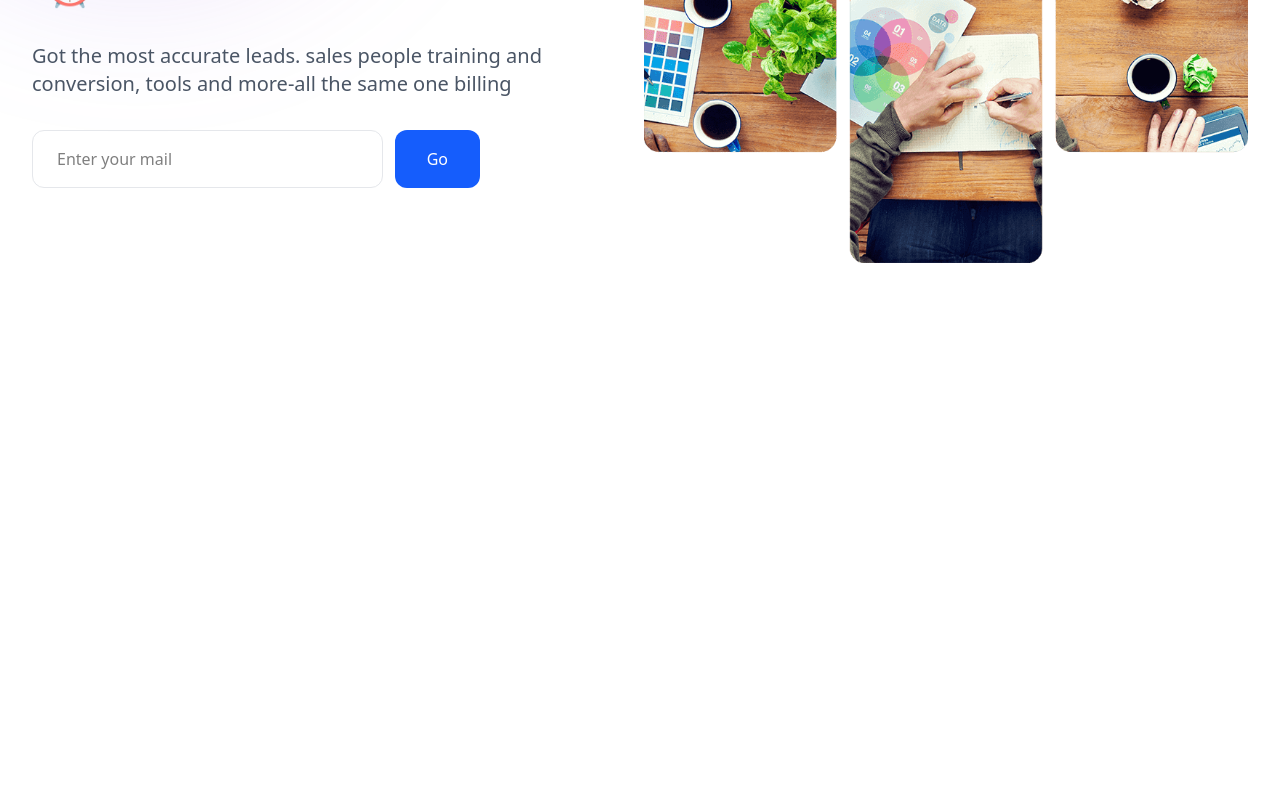
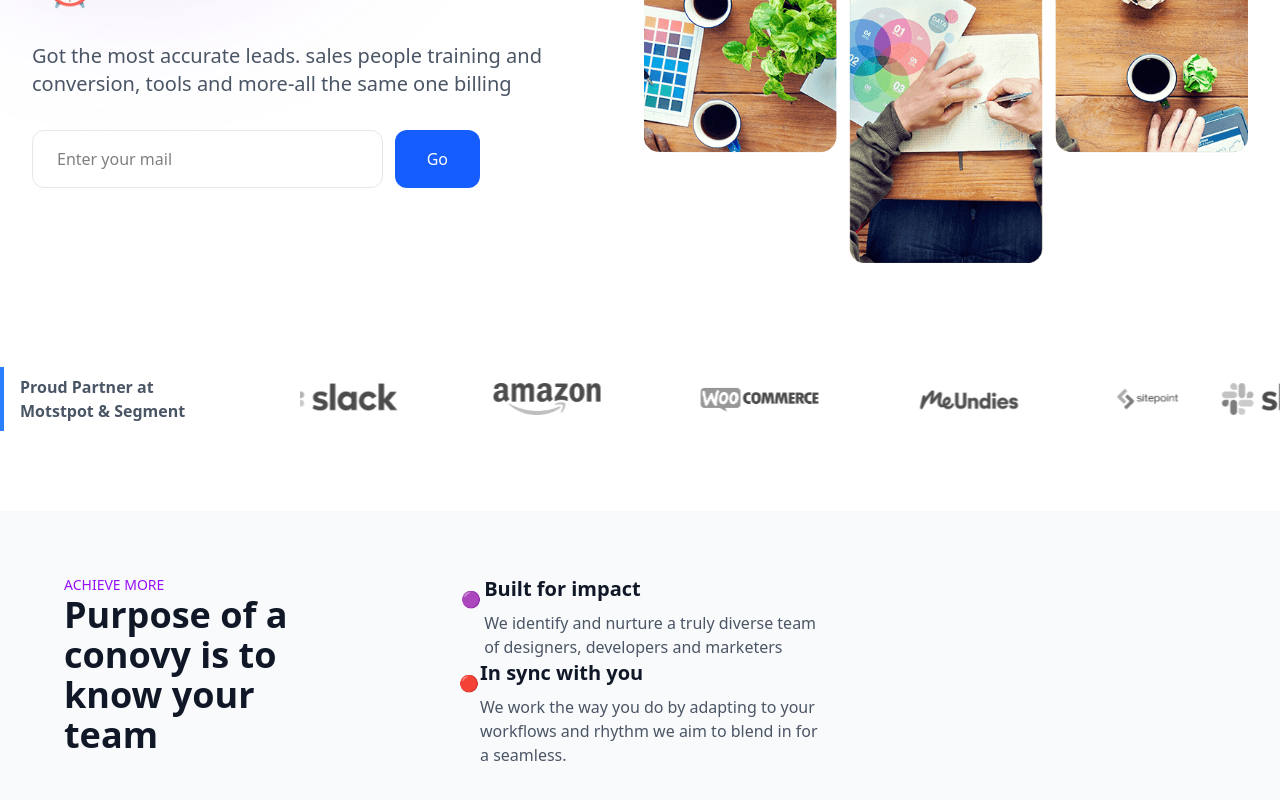
Before and after one commit to Krish3282/StartUpWeb, a React (Vite) app: page / in a window 1280 px wide. Shown: the part 414-1214 px from the top of the page. Before the commit the page ends 800 px from the top, so only its background shows below. Built offline with nearby package versions, Linux system fonts and the light colour scheme.

Commit message:
added few section

```diff
--- /dev/null
+++ b/src/App.css
@@ -0,0 +1,11 @@
+.animate-marquee{
+    animation: marquee 25s linear infinite;
+}
+@keyframes marquee{
+    0%{
+        transform: translateX(0%);
+    }
+    100%{
+        transform: translateX(-50%);
+    }
+}
--- a/src/App.jsx
+++ b/src/App.jsx
@@ -1,16 +1,23 @@
 import React from 'react'
+import'./App.css'
 import Navbar from './components/Navbar'
 import Hero from './components/Hero'
+import ComponentLogo from './components/ComponentLogo'
+import PurposeSection from './components/PurposeSection'
 
 const App = () => {
   return (
     <>
     <main className='relative min-h-screen overflow-x-hidden'>
-    <div className=' absolute -top-28 -left-28 w-[500px] h-[500px] bg-gradient-to-tr from-indigo-500/20 to-pink-500/20 rounded-full blur-[80px] -z-10'></div>
+    <div className=' absolute -top-28 -left-28 w-[500px] h-[500px] bg-gradient-to-tr
+     from-indigo-500/20 to-pink-500/20 rounded-full blur-[80px] -z-10'></div>
     <div className='overflow-hidden'>
     <Navbar />
     <Hero />
+    <ComponentLogo />
+    <PurposeSection />
     </div>
+
     </main>
     </>
   )
--- /dev/null
+++ b/src/components/ComponentLogo.jsx
@@ -0,0 +1,38 @@
+import React from 'react'
+
+import slack from '../assets/slack.png'
+import amazon from '../assets/amazon.png'
+import woocommerce from '../assets/woocommerce.png'
+import meundies from '../assets/meundies.png'
+import sitepoint from '../assets/sitepoint.png'
+
+
+const ComponentLogo = () => {
+  const logos = [slack,amazon,woocommerce,meundies,sitepoint];
+  return (
+    <div className='w-full overflow-hidden container mx-auto py-20 gap-8  flex  sm:flex-row flex-col sm:items-center items-start'>
+      <div className="w-[300px] shrink-0 text-gray-600 border-l-4 border-blue-500 bg-white py-2 z-10 px-4 sm:text-base text-xl font-semibold text-left">
+        Proud Partner at <br />Motstpot & Segment</div>
+
+      <div className='flex animate-marquee whitespace-nowrap'>
+        {logos.map((logo,index) =>(
+          <img key={index} src={logo} alt="company logo"
+          className=' mx-12 h-8 w-36 object-contain grayscale opacity-70 hover:grayscale-0 hover:opacity-100 transition-all'
+          />
+        ))}
+          {/* duplicate the map for more ogo */}
+          <div className='flex animate-marquee whitespace-nowrap'>
+        {logos.map((logo,index) =>(
+          <img key={`duplicate-${index}`} src={logo} alt="company logo"
+          className=' mx-12 h-8 w-36 object-contain grayscale opacity-70 hover:grayscale-0 hover:opacity-100 transition-all'
+          />
+        ))}
+      </div>
+         </div>
+
+
+    </div>
+  )
+}
+
+export default ComponentLogo
--- a/src/components/Hero.jsx
+++ b/src/components/Hero.jsx
@@ -3,7 +3,7 @@
 
 const Hero = () => {
   return (
-    <section className=' container mx-auto flex flex-col md:flex-row justify-between items-center pt-24 px-4 pb-6 sm:px-6 lg:px-8'>
+    <section id='home' className=' container mx-auto flex flex-col md:flex-row justify-between items-center pt-24 px-4 pb-6 sm:px-6 lg:px-8'>
       {/* left column */}
       <div className='w-full md:w-1/2 space-y-8'>
       {/* star badge */}
--- /dev/null
+++ b/src/components/PurposeSection.jsx
@@ -0,0 +1,47 @@
+import React from 'react'
+
+const PurposeSection = () => {
+
+ const features = [
+    {
+      icon: "🟣", // Replace with your actual icon component or image
+      title: "Built for impact",
+      description: "We identify and nurture a truly diverse team of designers, developers and marketers"
+    },
+    {
+      icon: "🔴", // Replace with your actual icon component or image
+      title: "In sync with you",
+      description: "We work the way you do by adapting to your workflows and rhythm we aim to blend in for a seamless."
+    }
+  ];
+
+
+  return (
+    <section className='w-full bg-gray-50 py-16 px-4 sm:px-6 md:px-8 '>
+      <div className='max-w-6xl mx-auto'>
+        <div className='grid md:grid-cols-3 grid-cols-1 gap-8'>
+            {/* heading text*/}
+            <div className=''>
+                <p className='text-sm text-purple-600 font-medium'>ACHIEVE MORE</p>
+                <h2 className='text-3xl md:w-4/5 w-full md:text-4xl font-bold text-gray-900'>Purpose of a conovy is to know your team</h2>
+            </div>
+            {/* bullet point  */}
+            <div>
+                {features.map((feature,index) =>(
+                   <div key={index} className='flex'>
+
+                        <div className='w-12 h-12 flex items-center justify-center rounded-lg'>{feature.icon}</div>
+                     <div >
+                        <h2 className='text-xl font-semibold text-gray-900 mb-2'> {feature.title}</h2>
+                        <p className=' text-gray-600'>{feature.description}</p>
+                     </div>
+                   </div>
+                ))}
+            </div>
+        </div>
+      </div>
+    </section>
+  )
+}
+
+export default PurposeSection
--- a/src/index.css
+++ b/src/index.css
@@ -1,7 +1,5 @@
 @import "tailwindcss";
 
-/* *{
-    margin: 0;
-    padding: 0;
-
-} */
+html{
+    scroll-padding-top: 100px;
+}
```
